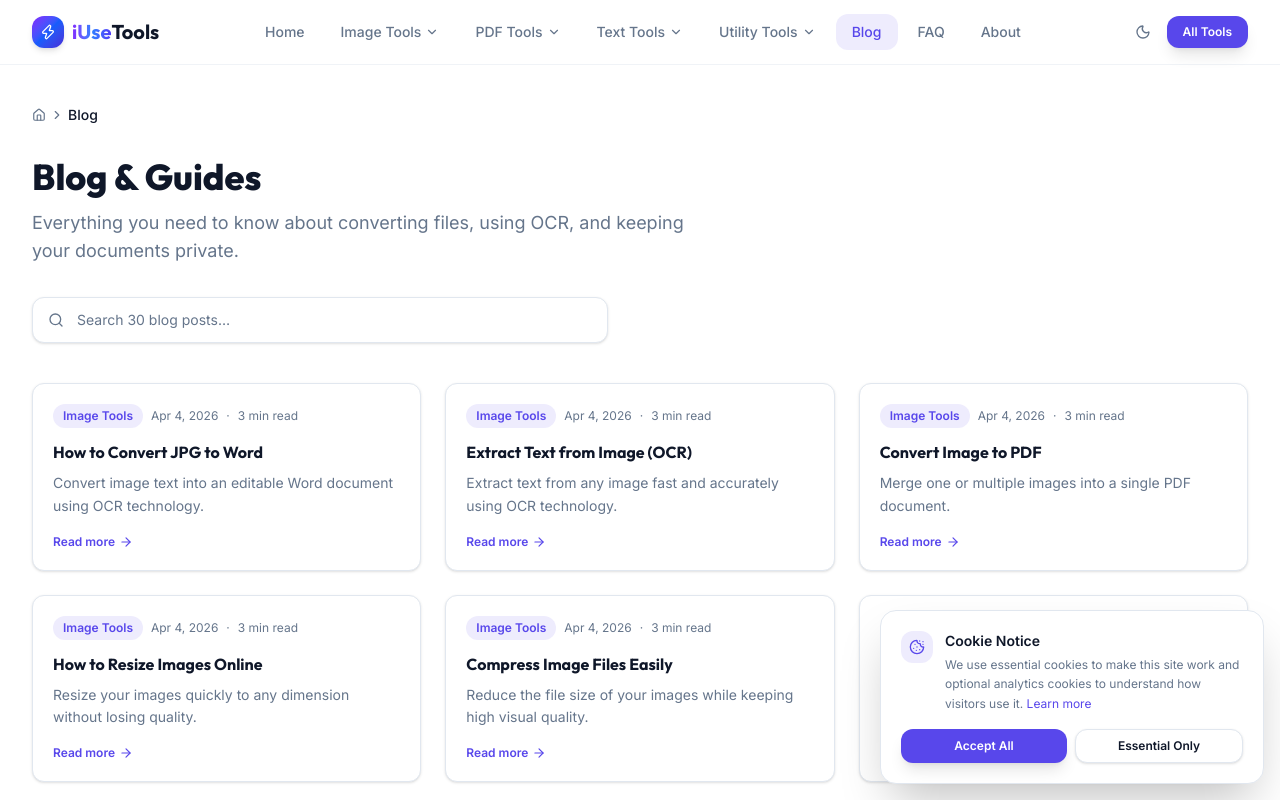
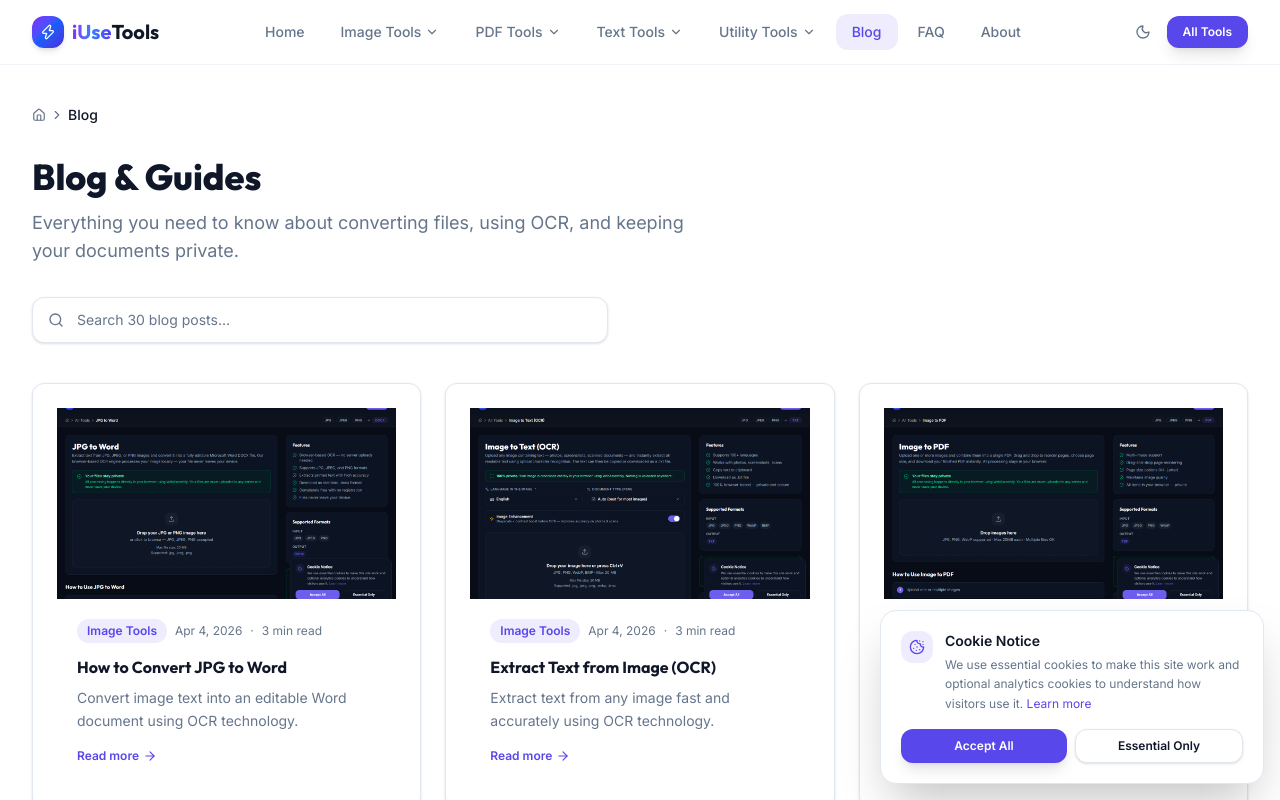
Before and after one commit to maoengineer/testreposs, a Next.js app: page /blog in a window 1280 px wide. Shown: the top 800 px of the page. Built offline with nearby package versions, Linux system fonts and the light colour scheme.

Commit message:
fix: feature images on listing cards only, removed from post page

```diff
--- a/src/app/blog/[slug]/page.tsx
+++ b/src/app/blog/[slug]/page.tsx
@@ -1,7 +1,6 @@
 import type { Metadata } from "next";
 import { notFound } from "next/navigation";
 import Link from "next/link";
-import Image from "next/image";
 import Breadcrumb from "@/components/layout/Breadcrumb";
 import { getBlogPostBySlug, blogPosts } from "@/lib/blog/posts";
 import { ArrowLeft, ArrowRight, Clock } from "lucide-react";
@@ -155,21 +154,7 @@
             <h1 className="font-display text-3xl sm:text-4xl font-extrabold text-foreground leading-tight mb-4">
               {post.title}
             </h1>
-            <p className="text-lg text-muted-foreground leading-relaxed mb-8">{post.description}</p>
-
-            {/* Feature / Hero Image */}
-            {post.featureImage && (
-              <div className="relative w-full overflow-hidden rounded-xl border border-border shadow-lg bg-muted" style={{ aspectRatio: "16/9" }}>
-                <Image
-                  src={post.featureImage}
-                  alt={post.title}
-                  fill
-                  priority
-                  sizes="(max-width: 768px) 100vw, 896px"
-                  className="object-cover"
-                />
-              </div>
-            )}
+            <p className="text-lg text-muted-foreground leading-relaxed">{post.description}</p>
           </header>
 
           <div className="prose-content">
--- a/src/app/blog/page.tsx
+++ b/src/app/blog/page.tsx
@@ -1,5 +1,6 @@
 "use client";
 
+import Image from "next/image";
 import Link from "next/link";
 import Breadcrumb from "@/components/layout/Breadcrumb";
 import { blogPosts } from "@/lib/blog/posts";
@@ -77,9 +78,22 @@
             <Link
               key={post.slug}
               href={`/blog/${post.slug}`}
-              className="card-hover group flex flex-col rounded-xl border border-border bg-card p-5"
+              className="card-hover group flex flex-col overflow-hidden rounded-xl border border-border bg-card"
               id={`blog-${post.slug}`}
             >
+              {/* Feature Image */}
+              <div className="relative w-full overflow-hidden bg-muted" style={{ aspectRatio: "16/9" }}>
+                <Image
+                  src={post.featureImage}
+                  alt={post.title}
+                  fill
+                  sizes="(max-width: 768px) 100vw, (max-width: 1200px) 50vw, 33vw"
+                  className="object-cover transition-transform duration-300 group-hover:scale-105"
+                />
+              </div>
+
+              {/* Card Body */}
+              <div className="flex flex-col flex-1 p-5">
                 <div className="mb-3 flex items-center gap-2 flex-wrap">
                   <span className="rounded-full bg-primary/10 px-2.5 py-1 text-xs font-semibold text-primary">
                     {post.category}
@@ -98,6 +112,7 @@
                 </p>
                 <div className="flex items-center gap-1 text-xs font-semibold text-primary mt-auto">
                   Read more <ArrowRight className="h-3.5 w-3.5" />
+                </div>
               </div>
             </Link>
           ))}
```
Lines whose indentation alone changed are shown as unchanged.
